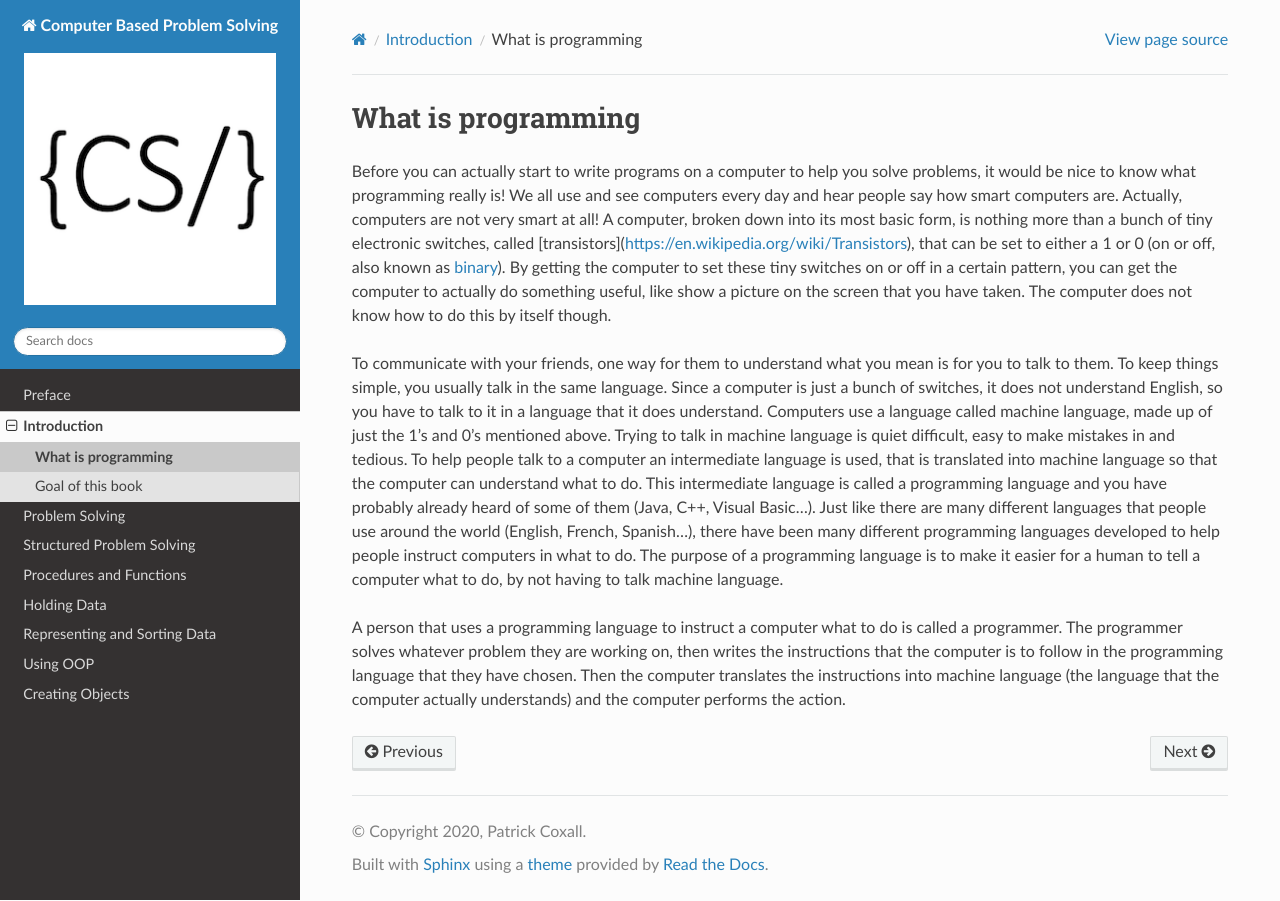
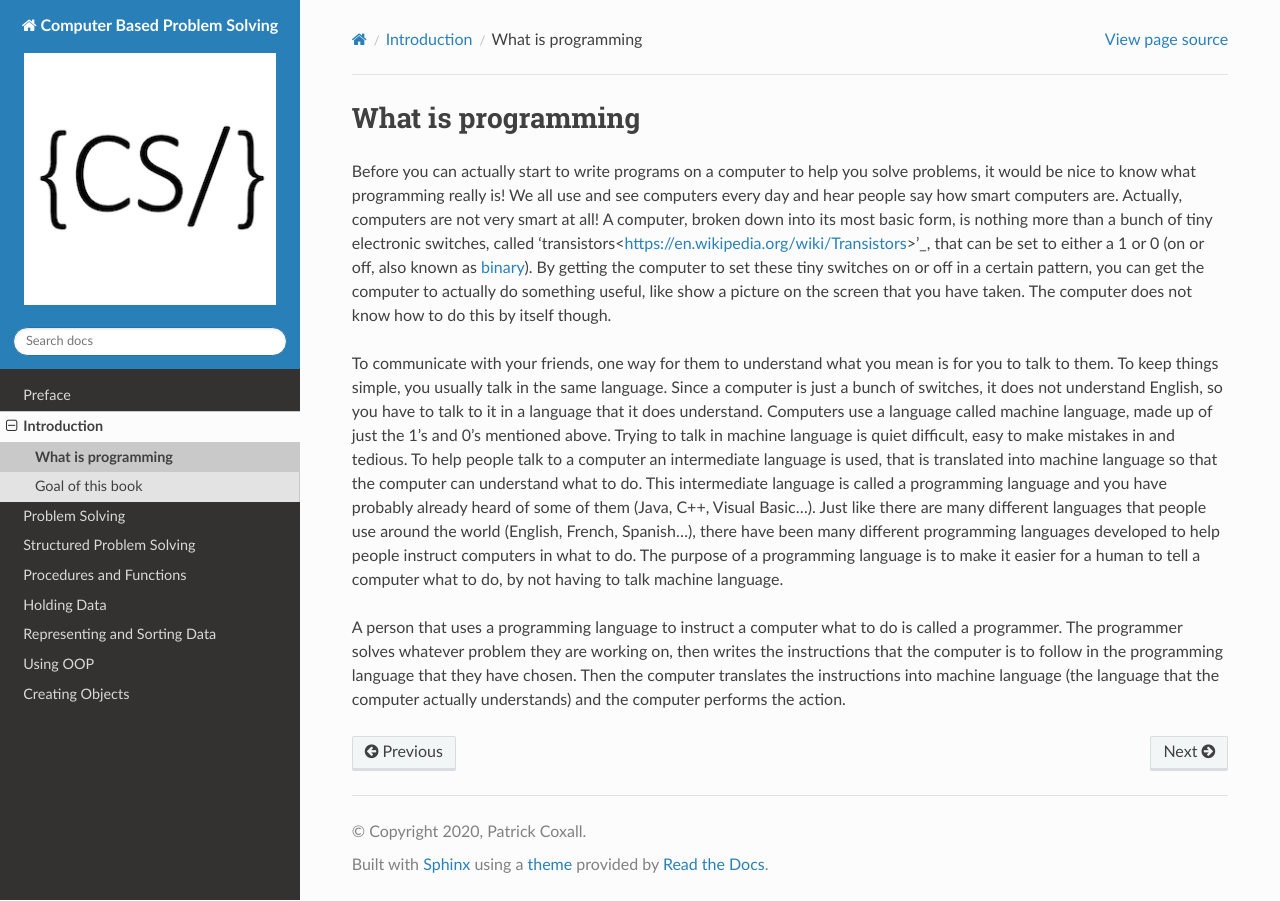
Before and after one commit to Mr-Coxall/Computer-Based-Problem-Solving, a Sphinx documentation site: the page built from docs/introduction/what-is-programming.rst, in a window 1280 px wide. Built offline with Sphinx 7.4.7 and the Read the Docs theme 2.0.0, drawn with Linux system fonts in a browser that asks for light colours.

```diff
--- a/docs/introduction/what-is-programming.rst
+++ b/docs/introduction/what-is-programming.rst
@@ -4,7 +4,7 @@
 What is programming
 ===================
 
-Before you can actually start to write programs on a computer to help you solve problems, it would be nice to know what programming really is! We all use and see computers every day and hear people say how smart computers are. Actually, computers are not very smart at all! A computer, broken down into its most basic form, is nothing more than a bunch of tiny electronic switches, called [transistors](https://en.wikipedia.org/wiki/Transistors), that can be set to either a 1 or 0 (on or off, also known as `binary <https://en.wikipedia.org/wiki/Binary_number>`_). By getting the computer to set these tiny switches on or off in a certain pattern, you can get the computer to actually do something useful, like show a picture on the screen that you have taken. The computer does not know how to do this by itself though.
+Before you can actually start to write programs on a computer to help you solve problems, it would be nice to know what programming really is! We all use and see computers every day and hear people say how smart computers are. Actually, computers are not very smart at all! A computer, broken down into its most basic form, is nothing more than a bunch of tiny electronic switches, called 'transistors<https://en.wikipedia.org/wiki/Transistors>'_, that can be set to either a 1 or 0 (on or off, also known as `binary <https://en.wikipedia.org/wiki/Binary_number>`_). By getting the computer to set these tiny switches on or off in a certain pattern, you can get the computer to actually do something useful, like show a picture on the screen that you have taken. The computer does not know how to do this by itself though.
 
 To communicate with your friends, one way for them to understand what you mean is for you to talk to them. To keep things simple, you usually talk in the same language. Since a computer is just a bunch of switches, it does not understand English, so you have to talk to it in a language that it does understand. Computers use a language called machine language, made up of just the 1’s and 0’s mentioned above. Trying to talk in machine language is quiet difficult, easy to make mistakes in and tedious. To help people talk to a computer an intermediate language is used, that is translated into machine language so that the computer can understand what to do. This intermediate language is called a programming language and you have probably already heard of some of them (Java, C++, Visual Basic…). Just like there are many different languages that people use around the world (English, French, Spanish…), there have been many different programming languages developed to help people instruct computers in what to do. The purpose of a programming language is to make it easier for a human to tell a computer what to do, by not having to talk machine language.
 
```
